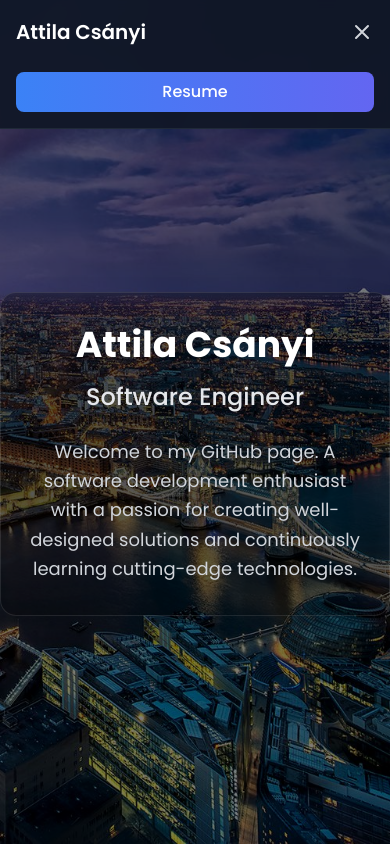
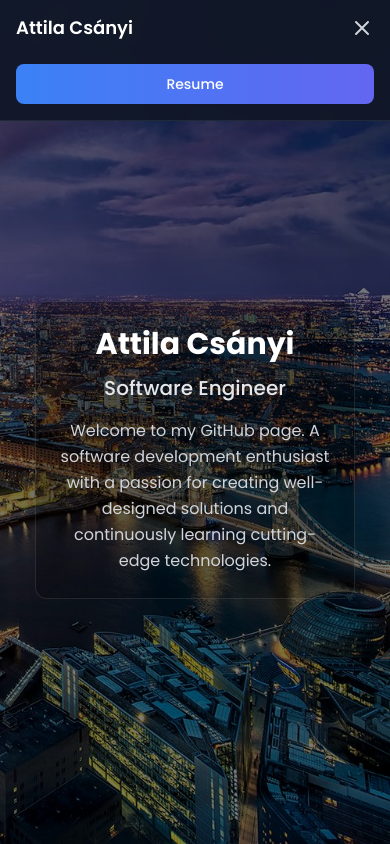
Before and after one commit to attilacsanyi/attilacsanyi.github.io, a plain HTML site: page index.html in a window 390 px wide. Both pictures are taken after a click on the button "Toggle mobile menu". Drawn offline with nearby package versions, Linux system fonts and the light colour scheme.

Commit message:
style: enhance layout and typography for improved responsiveness

```diff
--- a/index.html
+++ b/index.html
@@ -24,18 +24,20 @@
     <nav
       class="fixed top-0 left-0 right-0 z-50 bg-gray-900/95 backdrop-blur-sm border-b border-gray-800"
     >
-      <div class="max-w-7xl mx-auto px-4 sm:px-6 lg:px-8">
-        <div class="flex justify-between items-center h-16">
+      <div class="max-w-7xl mx-auto px-4 sm:px-6 md:px-8 lg:px-10 xl:px-12">
+        <div class="flex justify-between items-center h-14 sm:h-16 md:h-20">
           <!-- Logo/Brand -->
           <div class="flex-shrink-0">
-            <h1 class="text-xl font-semibold text-white">Attila Csányi</h1>
+            <h1 class="text-lg sm:text-xl md:text-2xl font-semibold text-white">
+              Attila Csányi
+            </h1>
           </div>
 
           <!-- Desktop Navigation -->
-          <div class="hidden md:flex md:items-center md:space-x-4">
+          <div class="hidden md:flex md:items-center md:space-x-4 lg:space-x-6">
             <a
               href="https://attilacsanyi.netlify.app/"
-              class="px-6 py-2 bg-gradient-to-r from-blue-500 to-indigo-600 text-white font-medium rounded-lg hover:from-blue-600 hover:to-indigo-600 transition-all duration-200 shadow-lg hover:shadow-xl"
+              class="px-4 py-2 md:px-6 md:py-2.5 lg:px-8 lg:py-3 bg-gradient-to-r from-blue-500 to-indigo-600 text-white text-sm md:text-base font-medium rounded-lg hover:from-blue-600 hover:to-indigo-600 transition-all duration-200 shadow-lg hover:shadow-xl"
             >
               Resume
             </a>
@@ -49,10 +51,11 @@
           <!-- Mobile menu button -->
           <button
             id="mobile-menu-button"
-            class="md:hidden text-gray-300 hover:text-white focus:outline-none"
+            class="md:hidden text-gray-300 hover:text-white focus:outline-none p-2 -mr-2"
+            aria-label="Toggle mobile menu"
           >
             <svg
-              class="h-6 w-6"
+              class="h-6 w-6 sm:h-7 sm:w-7"
               fill="none"
               viewBox="0 0 24 24"
               stroke="currentColor"
@@ -77,11 +80,11 @@
         </div>
 
         <!-- Mobile Navigation -->
-        <div id="mobile-menu" class="hidden md:hidden pb-4">
-          <div class="pt-2 space-y-2">
+        <div id="mobile-menu" class="hidden md:hidden pb-4 pt-2">
+          <div class="space-y-2 sm:space-y-3">
             <a
               href="https://attilacsanyi.netlify.app/"
-              class="block px-4 py-2 bg-gradient-to-r from-blue-500 to-indigo-500 text-white font-medium rounded-lg hover:from-blue-600 hover:to-indigo-600 transition-all duration-200 text-center"
+              class="block px-4 py-2.5 sm:px-6 sm:py-3 bg-gradient-to-r from-blue-500 to-indigo-500 text-white text-sm sm:text-base font-medium rounded-lg hover:from-blue-600 hover:to-indigo-600 transition-all duration-200 text-center"
             >
               Resume
             </a>
@@ -93,23 +96,23 @@
 
     <!-- Hero Section -->
     <section
-      class="hero-background min-h-screen flex items-center justify-center relative pt-16 before:content-[''] before:absolute before:inset-0 before:bg-black/50 before:z-0"
+      class="hero-background min-h-screen flex items-center justify-center relative pt-14 sm:pt-16 md:pt-20 lg:pt-24 before:content-[''] before:absolute before:inset-0 before:bg-black/50 before:z-0"
     >
       <div
-        class="text-center px-6 sm:px-8 lg:px-12 py-8 sm:py-12 max-w-4xl mx-auto rounded-2xl backdrop-blur-xs bg-black/30 border border-white/10 shadow-2xl relative z-10"
+        class="text-center px-4 sm:px-6 md:px-8 lg:px-12 xl:px-16 py-6 sm:py-8 md:py-10 lg:py-12 xl:py-16 max-w-xs sm:max-w-2xl md:max-w-3xl lg:max-w-4xl xl:max-w-5xl mx-auto rounded-xl sm:rounded-2xl backdrop-blur-xs bg-black/30 border border-white/10 shadow-2xl relative z-10"
       >
         <h1
-          class="text-4xl sm:text-5xl md:text-6xl lg:text-7xl font-bold mb-4 text-white"
+          class="text-3xl sm:text-4xl md:text-5xl lg:text-6xl xl:text-7xl font-bold mb-3 sm:mb-4 md:mb-5 text-white"
         >
           Attila Csányi
         </h1>
         <h2
-          class="text-2xl sm:text-3xl md:text-4xl font-medium mb-6 text-gray-200"
+          class="text-xl sm:text-2xl md:text-3xl lg:text-4xl xl:text-5xl font-medium mb-4 sm:mb-5 md:mb-6 lg:mb-8 text-gray-200"
         >
           Software Engineer
         </h2>
         <p
-          class="text-lg sm:text-xl md:text-2xl text-gray-300 max-w-2xl mx-auto leading-relaxed"
+          class="text-base sm:text-lg md:text-xl lg:text-2xl xl:text-2xl text-gray-300 max-w-xs sm:max-w-xl md:max-w-2xl lg:max-w-3xl mx-auto leading-relaxed px-2 sm:px-0"
         >
           Welcome to my GitHub page. A software development enthusiast with a
           passion for creating well-designed solutions and continuously learning
```
